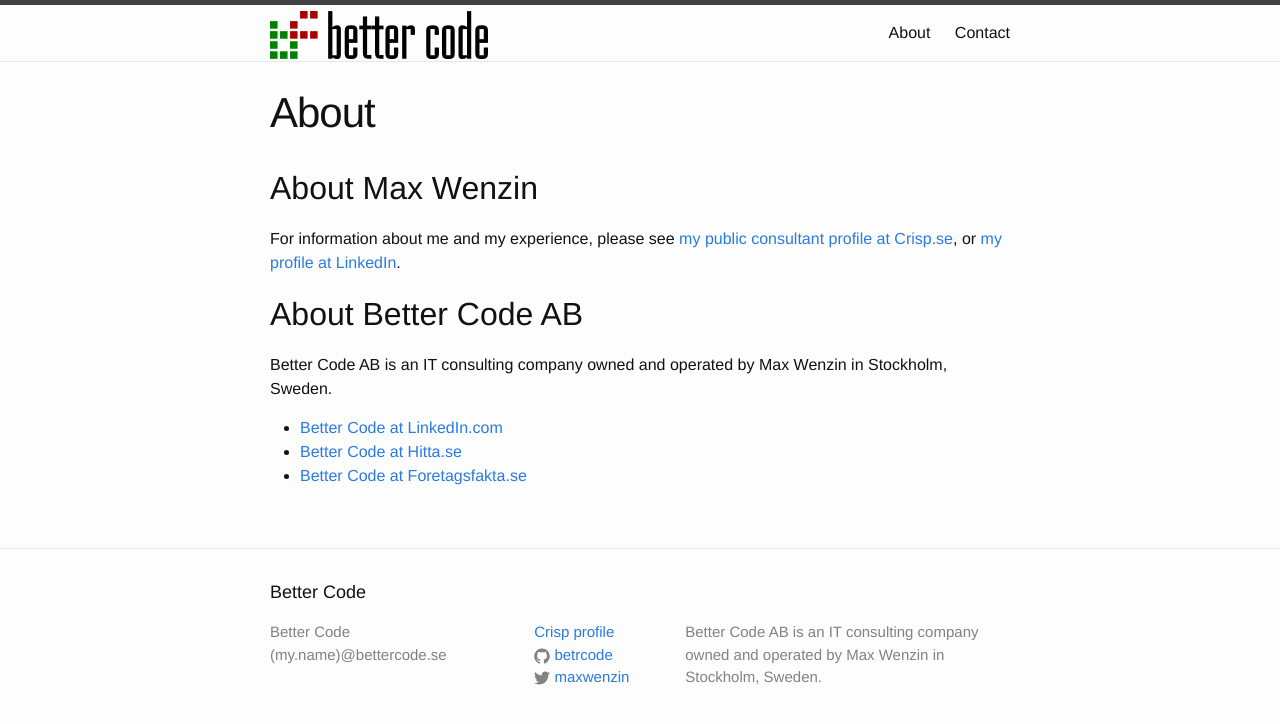
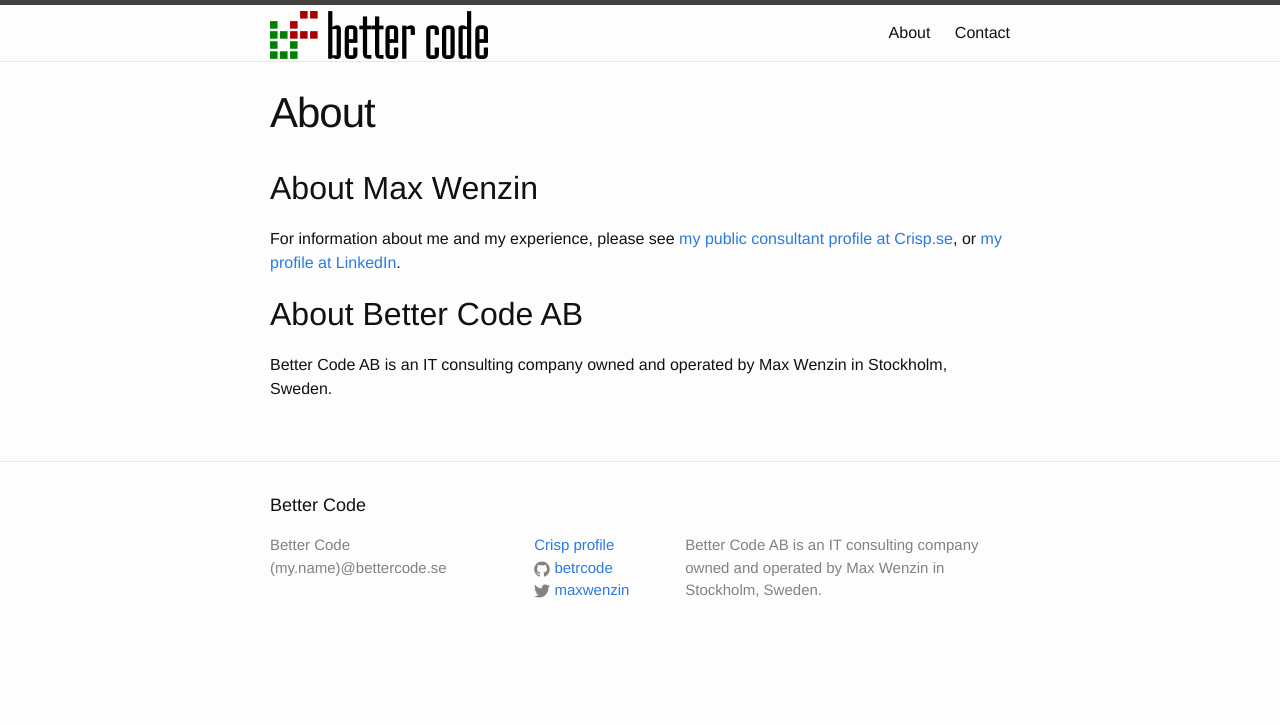
Before and after one commit to betrcode/betrcode.github.io, a Jekyll site: the page built from about.md, in a window 1280 px wide. Shown: the top 724 px of the page. Built offline with Jekyll 4.4.1, drawn with Linux system fonts in a browser that asks for light colours.

Commit message:
Updated about page

```diff
--- a/about.md
+++ b/about.md
@@ -5,11 +5,7 @@
 ---
 
 ## About Max Wenzin
-For information about me and my experience, please see [my public consultant profile at Crisp.se](https://www.crisp.se/max-wenzin), or [my profile at LinkedIn](https://www.linkedin.com/in/maxwenzin).
+For information about me and my experience, please see [my public consultant profile at Crisp.se](https://www.crisp.se/en/consultants/max-wenzin), or [my profile at LinkedIn](https://www.linkedin.com/in/maxwenzin).
 
 ## About Better Code AB
 {{ site.description }}
-
-* [Better Code at LinkedIn.com](https://www.linkedin.com/company/better-code-ab)
-* [Better Code at Hitta.se](http://www.hitta.se/better+code+ab/huddinge/iLTlZwvvnO)
-* [Better Code at Foretagsfakta.se](http://www.foretagsfakta.se/Huddinge/Better_Code_AB/2281906)
```
